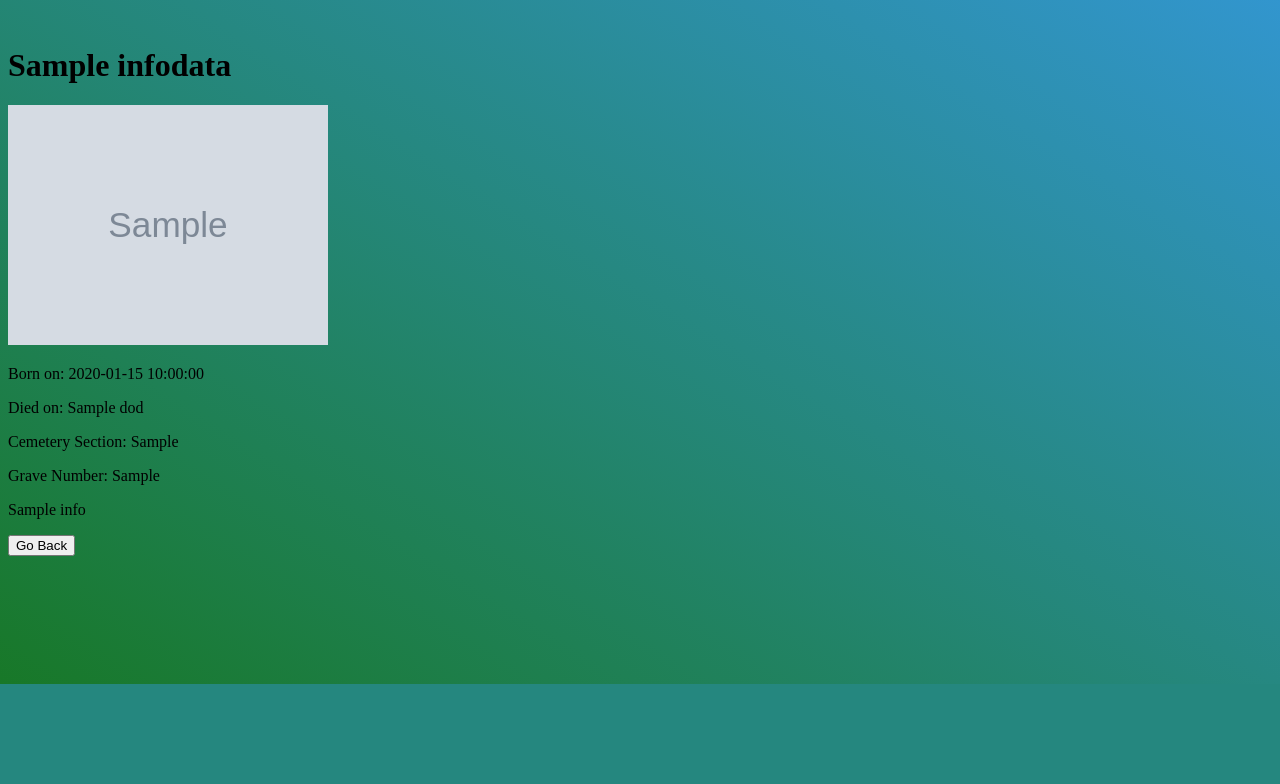
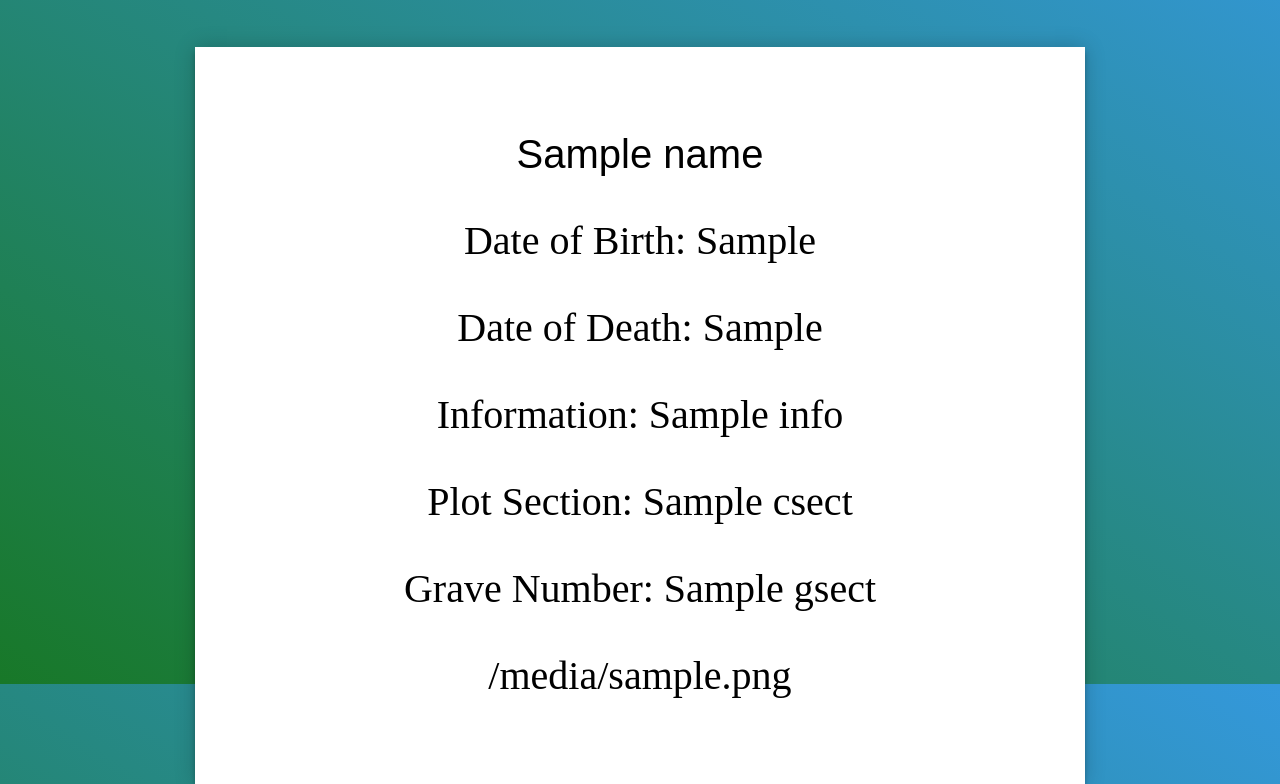
Before and after one commit to DavidGhawi/Cemetery_Web_App, a Flask app: template templates/information.html in a window 1280 px wide. Shown: the part 116-900 px from the top of the page. Before the commit the page ends 800 px from the top, so only its background shows below. Run offline with Flask 2, Linux system fonts and the light colour scheme; the template is opened without the code that fills it: most values are stand-ins (such as "Sample title", 1, 10 or a date in 2020); grey boxes marked "Sample" are stand-in pictures; some libraries are stand-ins or nearby versions.

```diff
--- a/templates/information.html
+++ b/templates/information.html
@@ -1,16 +1,14 @@
-{%extends 'wireframe.html'%} {%block mainBlock%}
-<div class="center">
-	<h1>{{ infodata.name }}</h1>
-	<img
-		src="{{ infodata.img or '/static/unknown-avatar.svg' }}"
-		alt="Picture of {{ infodata.name }}"
-		style="width: 25vw; height: 100%"
-	/>
-	<p>Born on: {{ infodata.dob }}</p>
-	<p>Died on: {{ infodata.dod }}</p>
-	<p>Cemetery Section: {{ infodata.cs }}</p>
-	<p>Grave Number: {{ infodata.gn }}</p>
-	<p style="white-space: pre-wrap">{{ infodata.info }}</p>
-	<button onclick="window.history.back()">Go Back</button>
+{%extends 'wireframe.html'%}
+
+{% block titleBlock%} Information {%endblock%}
+{%block mainBlock%}
+<div class = "myForm">
+<p id = "name">{{ name }} </p>
+<p> Date of Birth: {{ DoB }} </p>
+<p> Date of Death: {{ DoD }} </p>
+<p> Information: {{ Info }} </p>
+<p> Plot Section: {{ Csect }} </p>
+<p> Grave Number: {{ Gsect }} </p>
+<p> {{ Img }} </p>
 </div>
-{%endblock%} {% block titleBlock%} Information {%endblock%}
+{%endblock%}
```
